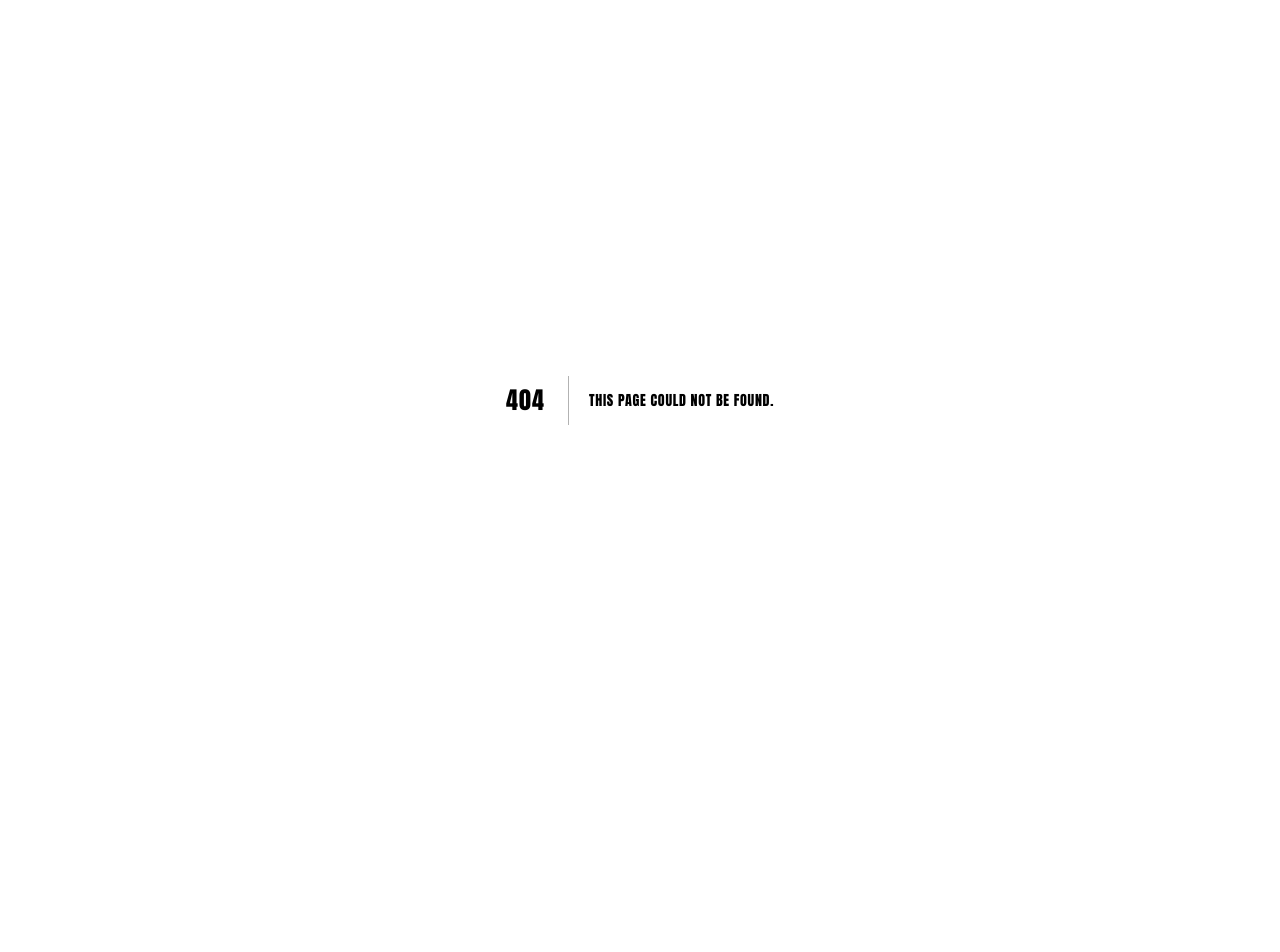
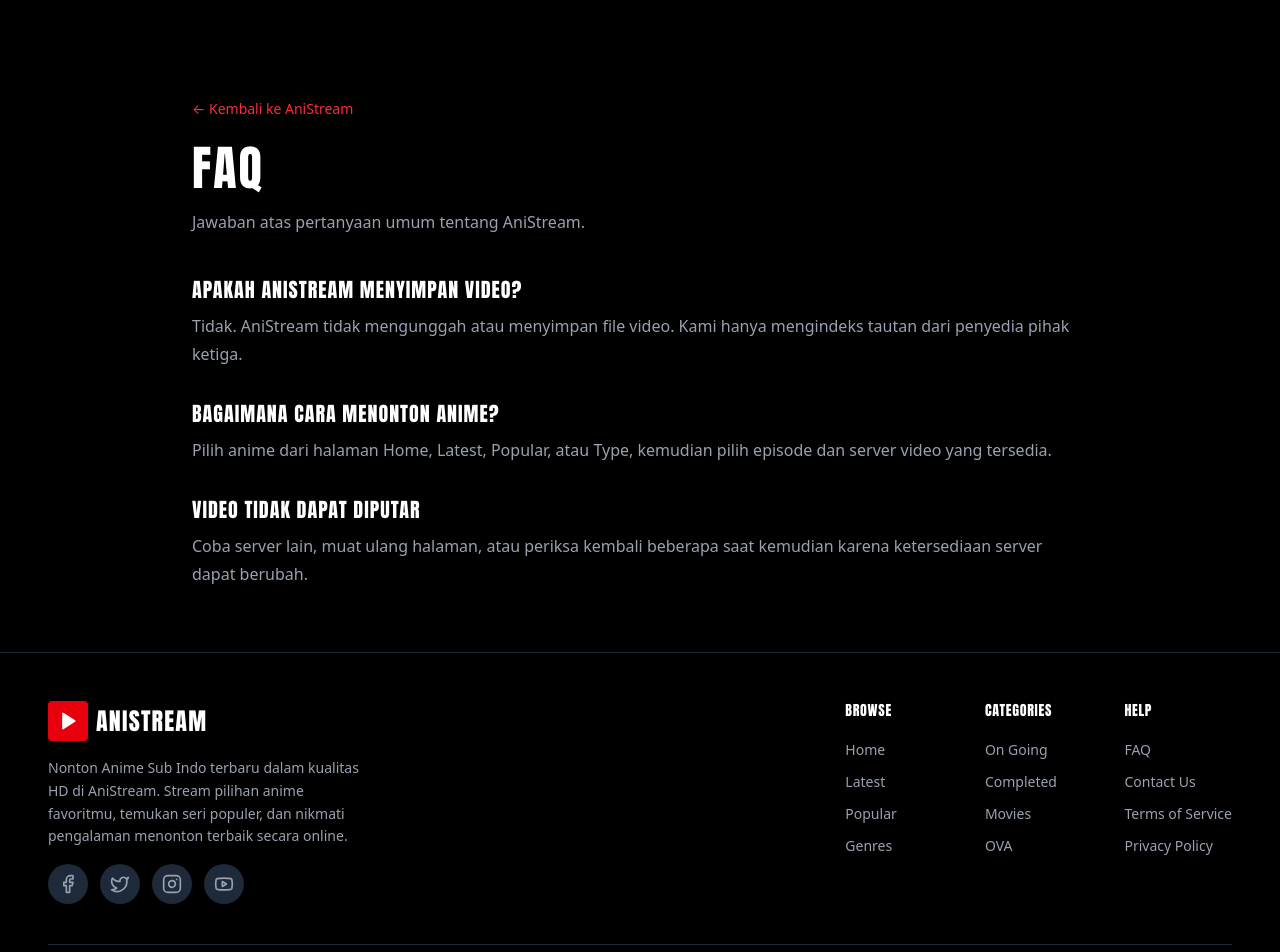
Before and after one commit to rizalfirmansyah120593-byte/AniStream, a Next.js app: page /faq in a window 1280 px wide. Before the commit this address had no page. Shown: the top 952 px of the page. Before the commit the page ends 800 px from the top, so only its background shows below. Built offline with nearby package versions, Linux system fonts and the light colour scheme.

Commit message:
update tipe anime

```diff
--- /dev/null
+++ b/src/app/contact/page.tsx
@@ -0,0 +1,15 @@
+import InfoPage from "@/components/InfoPage";
+
+export default function ContactPage() {
+  return (
+    <InfoPage
+      title="Contact Us"
+      description="Hubungi tim AniStream untuk pertanyaan, masukan, atau laporan terkait konten."
+      sections={[
+        { title: "Bantuan dan masukan", content: "Sampaikan detail masalah, judul anime, dan episode yang terkait agar kami dapat membantu dengan lebih cepat." },
+        { title: "Laporan hak cipta", content: "Jika Anda adalah pemilik hak cipta dan menemukan konten yang perlu ditinjau, kirimkan laporan lengkap melalui kanal kontak resmi AniStream." },
+        { title: "Catatan", content: "AniStream tidak meng-host file video. Untuk masalah pada pemutar atau tautan pihak ketiga, sertakan URL halaman dan pesan error yang muncul." },
+      ]}
+    />
+  );
+}
--- /dev/null
+++ b/src/app/faq/page.tsx
@@ -0,0 +1,15 @@
+import InfoPage from "@/components/InfoPage";
+
+export default function FAQPage() {
+  return (
+    <InfoPage
+      title="FAQ"
+      description="Jawaban atas pertanyaan umum tentang AniStream."
+      sections={[
+        { title: "Apakah AniStream menyimpan video?", content: "Tidak. AniStream tidak mengunggah atau menyimpan file video. Kami hanya mengindeks tautan dari penyedia pihak ketiga." },
+        { title: "Bagaimana cara menonton anime?", content: "Pilih anime dari halaman Home, Latest, Popular, atau Type, kemudian pilih episode dan server video yang tersedia." },
+        { title: "Video tidak dapat diputar", content: "Coba server lain, muat ulang halaman, atau periksa kembali beberapa saat kemudian karena ketersediaan server dapat berubah." },
+      ]}
+    />
+  );
+}
--- /dev/null
+++ b/src/app/privacy/page.tsx
@@ -0,0 +1,15 @@
+import InfoPage from "@/components/InfoPage";
+
+export default function PrivacyPage() {
+  return (
+    <InfoPage
+      title="Privacy Policy"
+      description="Kebijakan privasi AniStream dan cara kami menangani informasi pengguna."
+      sections={[
+        { title: "Informasi yang dikumpulkan", content: "AniStream berupaya mengumpulkan informasi seminimal mungkin. Data teknis seperti browser, perangkat, dan log akses dapat diproses untuk keamanan serta peningkatan layanan." },
+        { title: "Penyimpanan lokal", content: "Fitur seperti My List dan preferensi tertentu dapat disimpan di perangkat Anda melalui penyimpanan lokal browser dan tidak otomatis dikirim ke AniStream." },
+        { title: "Layanan pihak ketiga", content: "Tautan atau pemutar dari pihak ketiga dapat memiliki kebijakan privasi sendiri. Tinjau kebijakan mereka sebelum menggunakan layanan tersebut." },
+      ]}
+    />
+  );
+}
--- /dev/null
+++ b/src/app/terms/page.tsx
@@ -0,0 +1,15 @@
+import InfoPage from "@/components/InfoPage";
+
+export default function TermsPage() {
+  return (
+    <InfoPage
+      title="Terms of Service"
+      description="Ketentuan penggunaan AniStream."
+      sections={[
+        { title: "Penggunaan layanan", content: "Gunakan AniStream secara legal dan bertanggung jawab. Anda tidak boleh menyalahgunakan layanan, mencoba mengganggu sistem, atau menggunakan situs untuk aktivitas ilegal." },
+        { title: "Konten pihak ketiga", content: "AniStream mengindeks konten dan tautan dari pihak ketiga. Kami tidak menjamin ketersediaan, keakuratan, atau kualitas konten tersebut." },
+        { title: "Perubahan layanan", content: "Kami dapat memperbarui, mengubah, atau menghentikan bagian layanan sewaktu-waktu untuk pemeliharaan dan peningkatan pengalaman pengguna." },
+      ]}
+    />
+  );
+}
--- a/src/app/type/[slug]/page.tsx
+++ b/src/app/type/[slug]/page.tsx
@@ -77,6 +77,14 @@
   return data;
 }
 
+function normalizeType(type: string | undefined): string {
+  const normalized = (type || "").trim().toLowerCase();
+  if (normalized === "tv series" || normalized === "series") return "tv";
+  if (normalized === "specials") return "special";
+  if (normalized === "movies") return "movie";
+  return normalized;
+}
+
 const TypeDetailPage = () => {
   const params = useParams();
   const slug = params.slug as string;
@@ -103,7 +111,9 @@
   });
 
   // Flatten all pages data
-  const allAnime = data?.pages.flatMap((page) => page.data) || [];
+  const allAnime = data?.pages
+    .flatMap((page) => page.data)
+    .filter((anime) => normalizeType(anime.type) === slug.toLowerCase()) || [];
   const totalItems = data?.pages[0]?.total_items || 0;
   const totalPages = data?.pages[0]?.total_page || 0;
   const currentPage = data?.pages.length || 0;
--- a/src/components/Footer/index.tsx
+++ b/src/components/Footer/index.tsx
@@ -20,10 +20,10 @@
       { label: "OVA", href: "/genres/ova" },
     ],
     help: [
-      { label: "FAQ", href: "#" },
-      { label: "Contact Us", href: "#" },
-      { label: "Terms of Service", href: "#" },
-      { label: "Privacy Policy", href: "#" },
+      { label: "FAQ", href: "/faq" },
+      { label: "Contact Us", href: "/contact" },
+      { label: "Terms of Service", href: "/terms" },
+      { label: "Privacy Policy", href: "/privacy" },
     ],
   };
 
--- /dev/null
+++ b/src/components/InfoPage/index.tsx
@@ -0,0 +1,39 @@
+import Link from "next/link";
+import Footer from "@/components/Footer";
+
+interface InfoSection {
+  title: string;
+  content: string;
+}
+
+interface InfoPageProps {
+  title: string;
+  description: string;
+  sections: InfoSection[];
+}
+
+export default function InfoPage({ title, description, sections }: InfoPageProps) {
+  return (
+    <div className="min-h-screen bg-black text-white">
+      <main className="pt-24 pb-16 px-4 md:px-12">
+        <div className="max-w-4xl mx-auto">
+          <Link href="/" className="text-red-500 hover:text-red-400 text-sm transition-colors">
+            ← Kembali ke AniStream
+          </Link>
+          <h1 className="mt-6 text-4xl md:text-5xl font-heading text-white">{title}</h1>
+          <p className="mt-4 text-gray-400 leading-7">{description}</p>
+
+          <div className="mt-10 space-y-8">
+            {sections.map((section) => (
+              <section key={section.title}>
+                <h2 className="text-xl font-semibold text-white">{section.title}</h2>
+                <p className="mt-2 text-gray-400 leading-7">{section.content}</p>
+              </section>
+            ))}
+          </div>
+        </div>
+      </main>
+      <Footer />
+    </div>
+  );
+}
```
